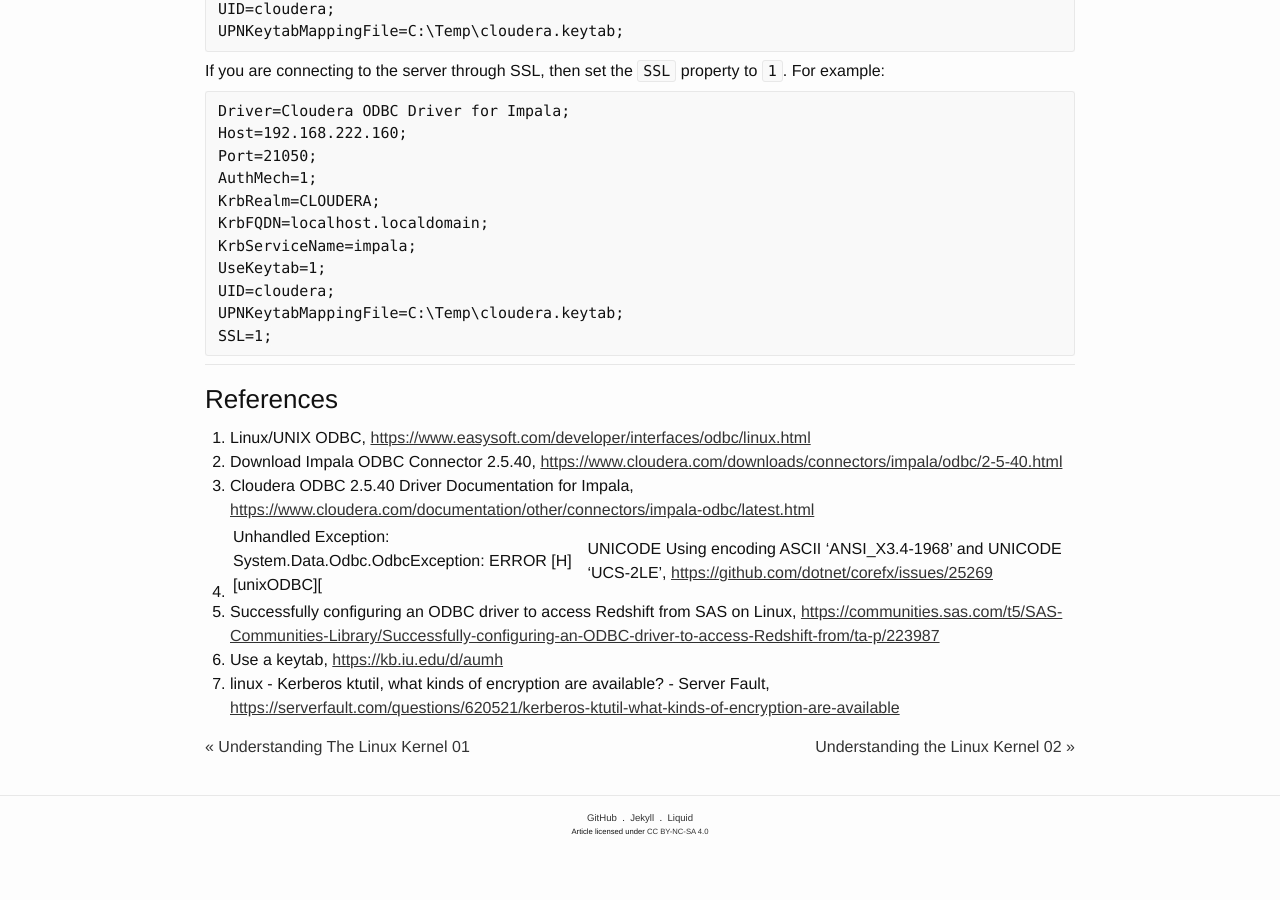
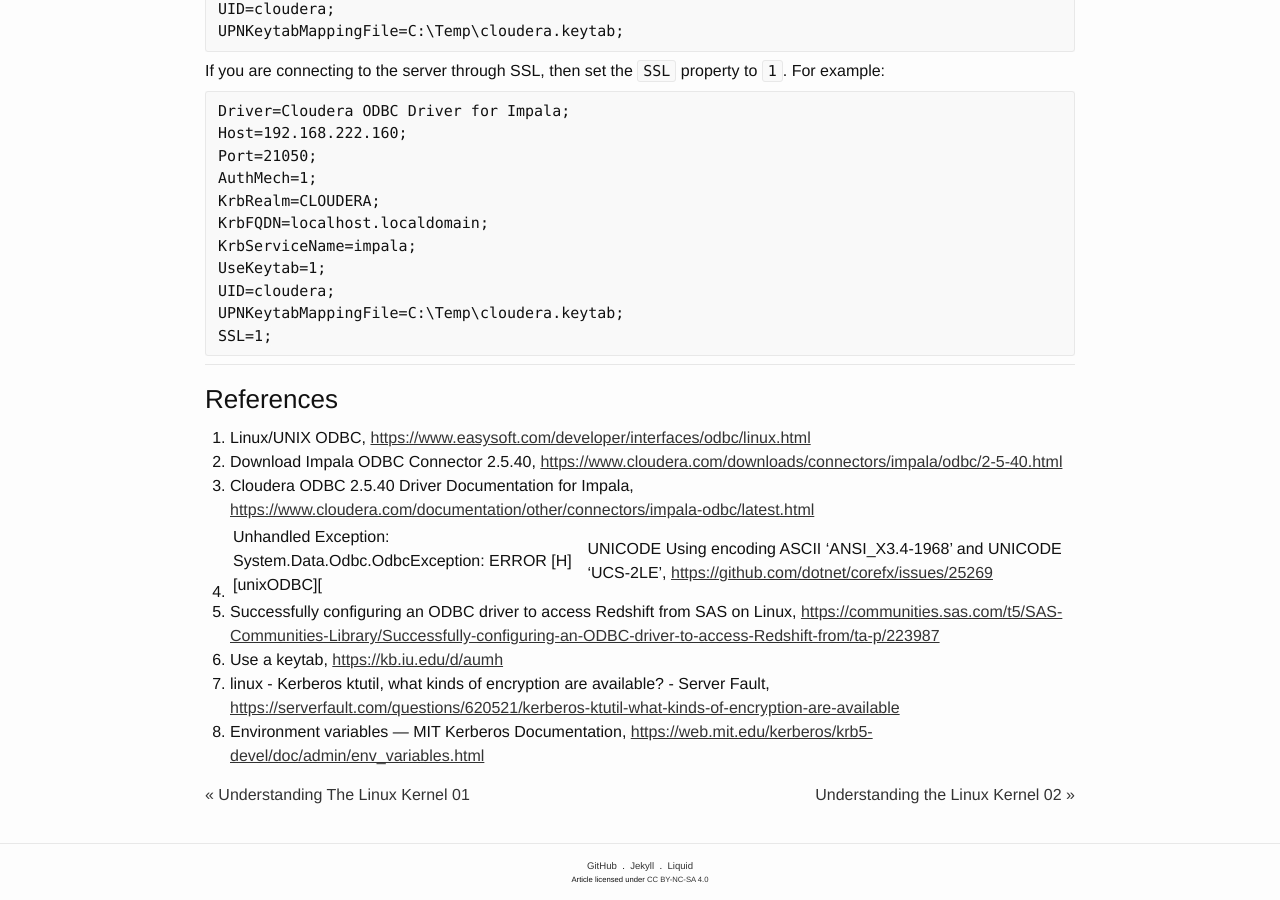
Before and after one commit to ousiax/ousiax.github.io, a Jekyll site: the page built from _posts/2017-11-16-cloudera-odbc-driver-for-impala-on-debian-linux-with-.net-core-2.0.md, in a window 1280 px wide and 900 px high, scrolled down 11199 px. Built offline with Jekyll 4.4.1, drawn with Linux system fonts in a browser that asks for light colours; comment, search, counter and statistics services are not loaded; before the commit the page ends 12051 px from its top, so only the background shows below that.

Commit message:
Update 2017-11-16-cloudera-odbc-driver-for-impala-on-debian-linux-with-.net-core-2.0.md

```diff
--- a/_posts/2017-11-16-cloudera-odbc-driver-for-impala-on-debian-linux-with-.net-core-2.0.md
+++ b/_posts/2017-11-16-cloudera-odbc-driver-for-impala-on-debian-linux-with-.net-core-2.0.md
@@ -519,3 +519,4 @@
 1. Successfully configuring an ODBC driver to access Redshift from SAS on Linux, [https://communities.sas.com/t5/SAS-Communities-Library/Successfully-configuring-an-ODBC-driver-to-access-Redshift-from/ta-p/223987](https://communities.sas.com/t5/SAS-Communities-Library/Successfully-configuring-an-ODBC-driver-to-access-Redshift-from/ta-p/223987)
 1. Use a keytab, [https://kb.iu.edu/d/aumh](https://kb.iu.edu/d/aumh)
 1. linux - Kerberos ktutil, what kinds of encryption are available? - Server Fault, [https://serverfault.com/questions/620521/kerberos-ktutil-what-kinds-of-encryption-are-available](https://serverfault.com/questions/620521/kerberos-ktutil-what-kinds-of-encryption-are-available)
+1. Environment variables — MIT Kerberos Documentation, [https://web.mit.edu/kerberos/krb5-devel/doc/admin/env_variables.html](https://web.mit.edu/kerberos/krb5-devel/doc/admin/env_variables.html)
```
